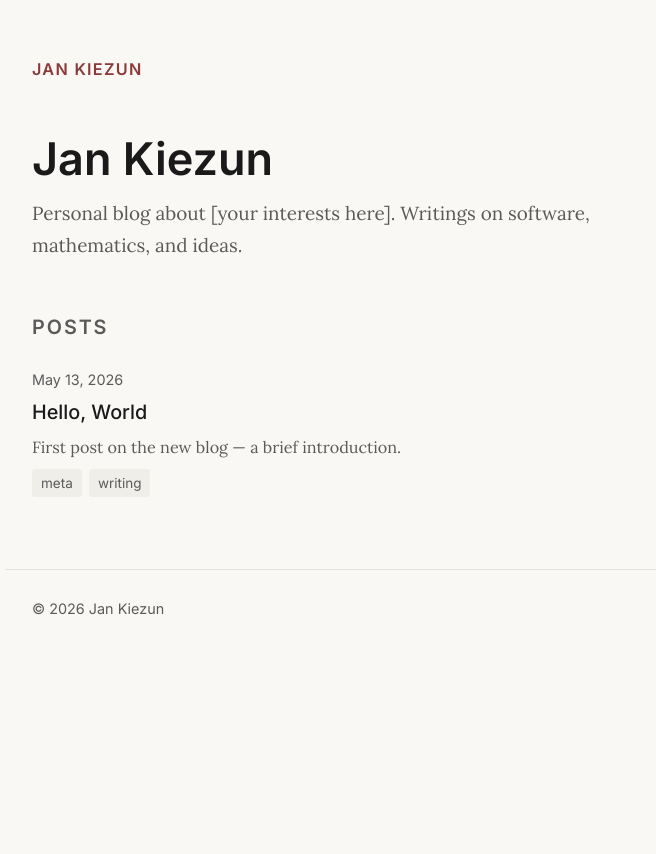
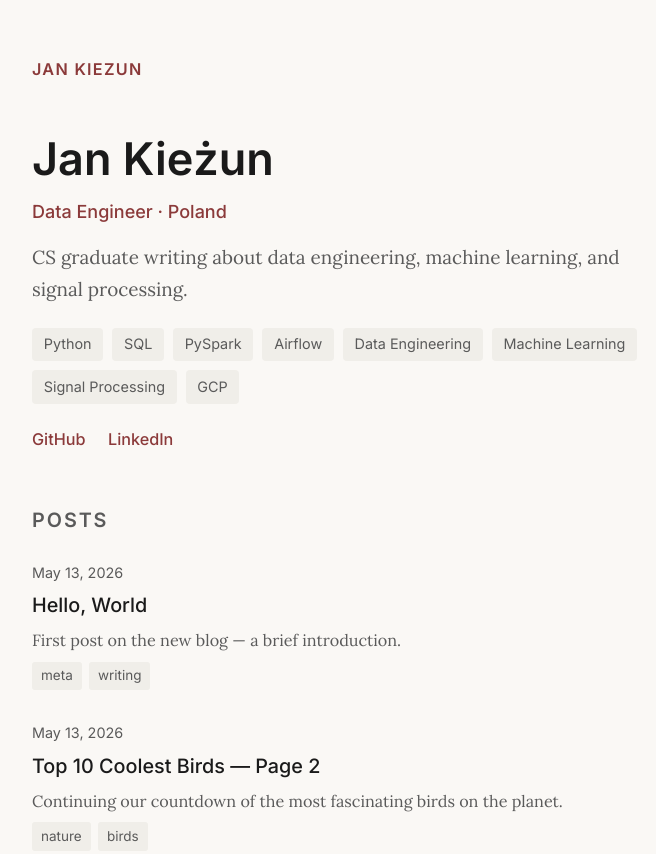
Before and after one commit to Jan-Kiezun/Jan-Kiezun.github.io, an Astro site in the folder gith-pgs-client/: page / in a window 1280 px wide. Shown: the top 854 px of the page, without its empty margins (295-951 px from the left). Before the commit the page ends 800 px from the top, so only its background shows below. Built offline with nearby package versions, Linux system fonts and the light colour scheme; Astro itself is replaced by a stand-in of ours.

Commit message:
Add top 10 coolest birds page 2 post

```diff
--- /dev/null
+++ b/gith-pgs-client/src/content/blog/top-10-coolest-birds-page-2.md
@@ -0,0 +1,51 @@
+---
+title: "Top 10 Coolest Birds — Page 2"
+description: Continuing our countdown of the most fascinating birds on the planet.
+date: 2026-05-13
+tags: [nature, birds]
+draft: false
+---
+
+Here's page 2 of the coolest birds around. Because 10 wasn't enough.
+
+## 10. Shoebill
+
+Looks like a prehistoric relic and sounds like a machine gun. Enough said.
+
+## 9. Secretary Bird
+
+A long-legged raptor that stomps snakes to death. It's a bird of prey that hunts on foot.
+
+## 8. Atlantic Puffin
+
+Clown of the sea. Cute beak, awkward walk, surprisingly good diver.
+
+## 7. Sword-billed Hummingbird
+
+Its beak is longer than its entire body. It's the only bird that has to scratch itself with its foot.
+
+## 6. Golden Pheasant
+
+Looks like it was designed by a committee that couldn't agree on a color palette. Gorgeous.
+
+## 5. Andean Condor
+
+Massive. Soars for hours without flapping. Basically a living glider.
+
+## 4. Magnificent Frigatebird
+
+Inflatable red throat pouch. Steals food from other birds. Not magnificent in character, but definitely in looks.
+
+## 3. Great Horned Owl
+
+The tiger of the sky. Silent flight, piercing stare, will eat pretty much anything.
+
+## 2. Blue-footed Booby
+
+Bright blue feet. Does a dance to impress mates. Peak evolutionary strategy.
+
+## 1. Common Raven
+
+Problem-solving genius. Plays tricks. Recognizes human faces. Basically a feathered hacker.
+
+That's the list.
--- a/gith-pgs-client/src/pages/index.astro
+++ b/gith-pgs-client/src/pages/index.astro
@@ -8,8 +8,23 @@ posts.sort((a, b) => b.data.date.valueOf() - a.data.date.valueOf());
 
 <BlogLayout title="Home" description="Personal blog of Jan Kiezun">
   <section class="intro">
-    <h1>Jan Kiezun</h1>
-    <p>Personal blog about [your interests here]. Writings on software, mathematics, and ideas.</p>
+    <h1>Jan Kieżun</h1>
+    <p class="subtitle">Data Engineer · Poland</p>
+    <p>CS graduate writing about data engineering, machine learning, and signal processing.</p>
+    <ul class="chips">
+      <li>Python</li>
+      <li>SQL</li>
+      <li>PySpark</li>
+      <li>Airflow</li>
+      <li>Data Engineering</li>
+      <li>Machine Learning</li>
+      <li>Signal Processing</li>
+      <li>GCP</li>
+    </ul>
+    <div class="links">
+      <a href="https://github.com/Jan-Kiezun">GitHub</a>
+      <a href="https://www.linkedin.com/in/jan-kiezun/">LinkedIn</a>
+    </div>
   </section>
 
   <section class="posts">
@@ -59,9 +74,47 @@ posts.sort((a, b) => b.data.date.valueOf() - a.data.date.valueOf());
     margin-bottom: 0.5rem;
   }
 
+  section.intro p.subtitle {
+    font-family: var(--font-sans);
+    font-size: 1rem;
+    color: var(--color-accent);
+    font-weight: 500;
+    margin-bottom: 0.75rem;
+  }
+
   section.intro p {
     color: var(--color-text-secondary);
     font-size: 1.05rem;
+  }
+
+  ul.chips {
+    list-style: none;
+    padding: 0;
+    display: flex;
+    flex-wrap: wrap;
+    gap: 0.5rem;
+    margin: 1rem 0 1.25rem;
+  }
+
+  ul.chips li {
+    font-family: var(--font-sans);
+    font-size: 0.8rem;
+    background: var(--color-code-bg);
+    padding: 0.25rem 0.65rem;
+    border-radius: 4px;
+    color: var(--color-text-secondary);
+    margin: 0;
+  }
+
+  .links {
+    display: flex;
+    gap: 1.25rem;
+  }
+
+  .links a {
+    font-family: var(--font-sans);
+    font-size: 0.9rem;
+    font-weight: 500;
   }
 
   section.posts h2 {
```
Also changed, not shown: gith-pgs-client/opencode.json (added, +13 -0 lines), gith-pgs-client/.opencode/context.md (added), gith-pgs-client/.opencode/instructions.md (added), 2 other files.
